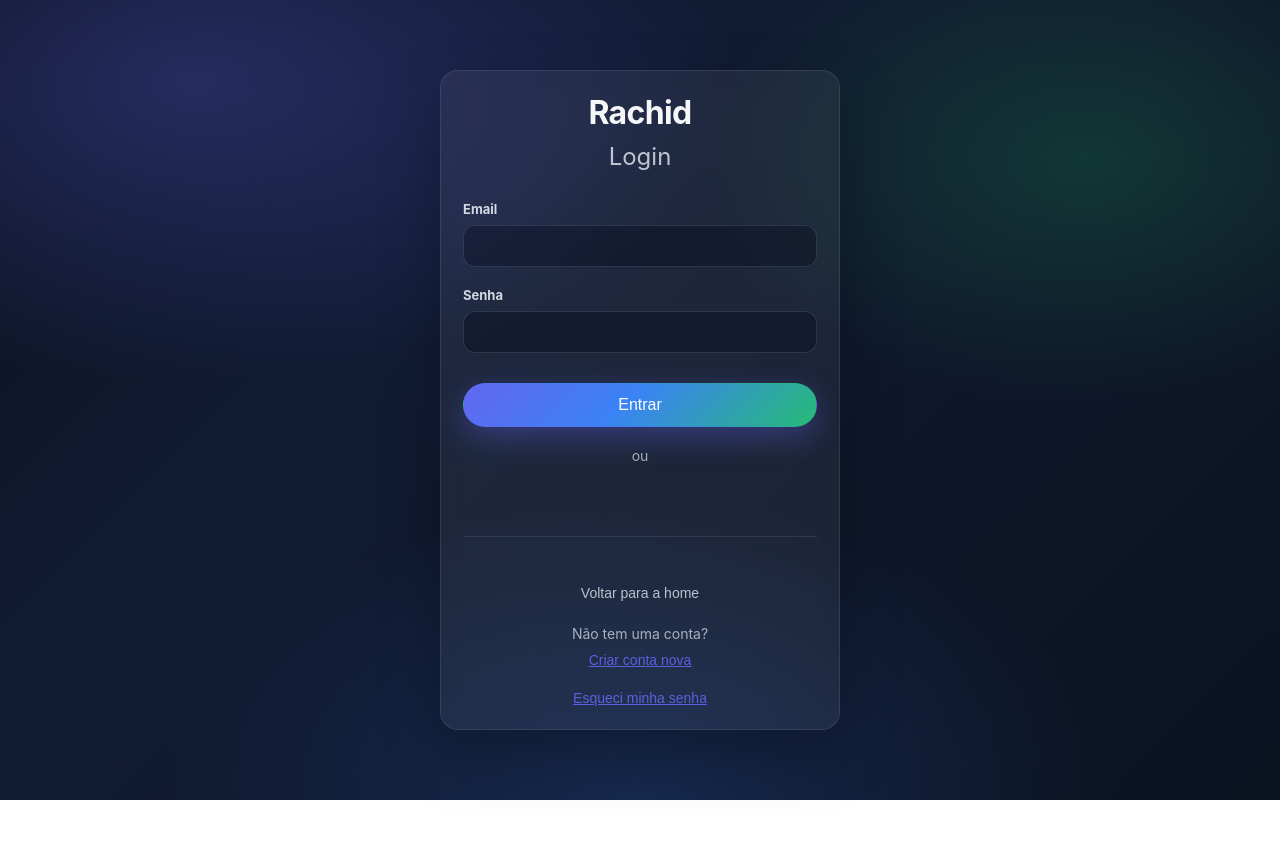
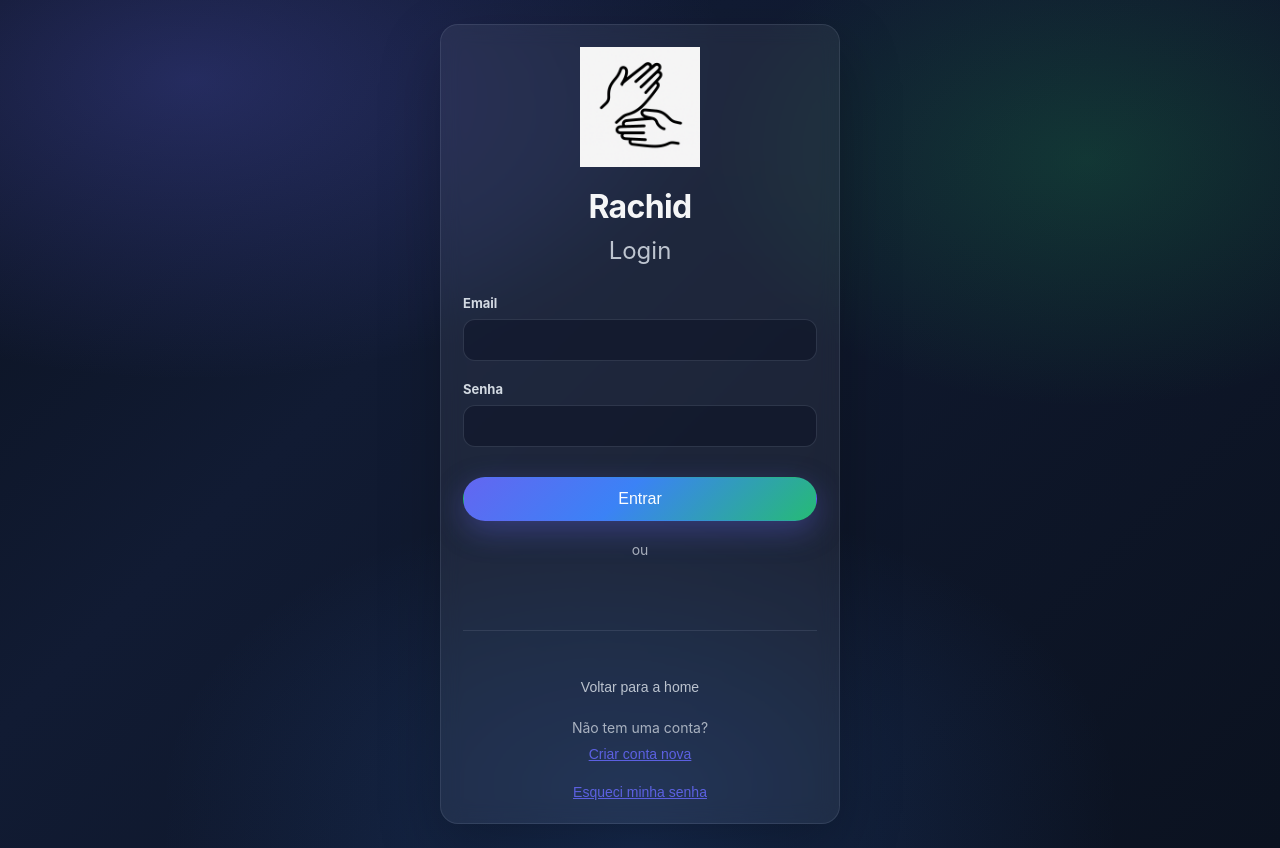
Before and after one commit to waterkemper/rachid, a React (Vite) app in the folder frontend/: page /login in a window 1280 px wide. Before the commit the page ends 800 px from the top, so only its background shows below. Built offline with nearby package versions, Linux system fonts and the light colour scheme; no server answers.

Commit message:
logo na tela de login

```diff
--- a/frontend/src/pages/Login.css
+++ b/frontend/src/pages/Login.css
@@ -30,6 +30,18 @@
   box-shadow: 0 24px 60px rgba(0, 0, 0, 0.25);
   backdrop-filter: blur(10px);
   padding: 22px;
+}
+
+.login-logo-container {
+  display: flex;
+  justify-content: center;
+  margin-bottom: 20px;
+}
+
+.login-logo {
+  max-width: 120px;
+  height: auto;
+  object-fit: contain;
 }
 
 .login-card h1 {
--- a/frontend/src/pages/Login.tsx
+++ b/frontend/src/pages/Login.tsx
@@ -10,8 +10,18 @@ function Login() {
   const [senha, setSenha] = useState('');
   const [erro, setErro] = useState('');
   const [carregando, setCarregando] = useState(false);
+  const [logoSrc, setLogoSrc] = React.useState<string | undefined>(undefined);
   const { login } = useAuth();
   const navigate = useNavigate();
+
+  React.useEffect(() => {
+    // Tentar carregar o logo de forma assíncrona
+    import('../assets/logo.png')
+      .then((module) => setLogoSrc(module.default))
+      .catch(() => {
+        // Logo não encontrado - não faz nada, apenas não exibe
+      });
+  }, []);
 
   const handleSubmit = async (e: React.FormEvent) => {
     e.preventDefault();
@@ -32,6 +42,11 @@ function Login() {
   return (
     <div className="login-container">
       <div className="login-card">
+        {logoSrc && (
+          <div className="login-logo-container">
+            <img src={logoSrc} alt="Rachid Logo" className="login-logo" />
+          </div>
+        )}
         <h1>Rachid</h1>
         <h2>Login</h2>
         <form onSubmit={handleSubmit}>
```
Also changed, not shown: 1 other file (tests, documents, lock files or other folders).
